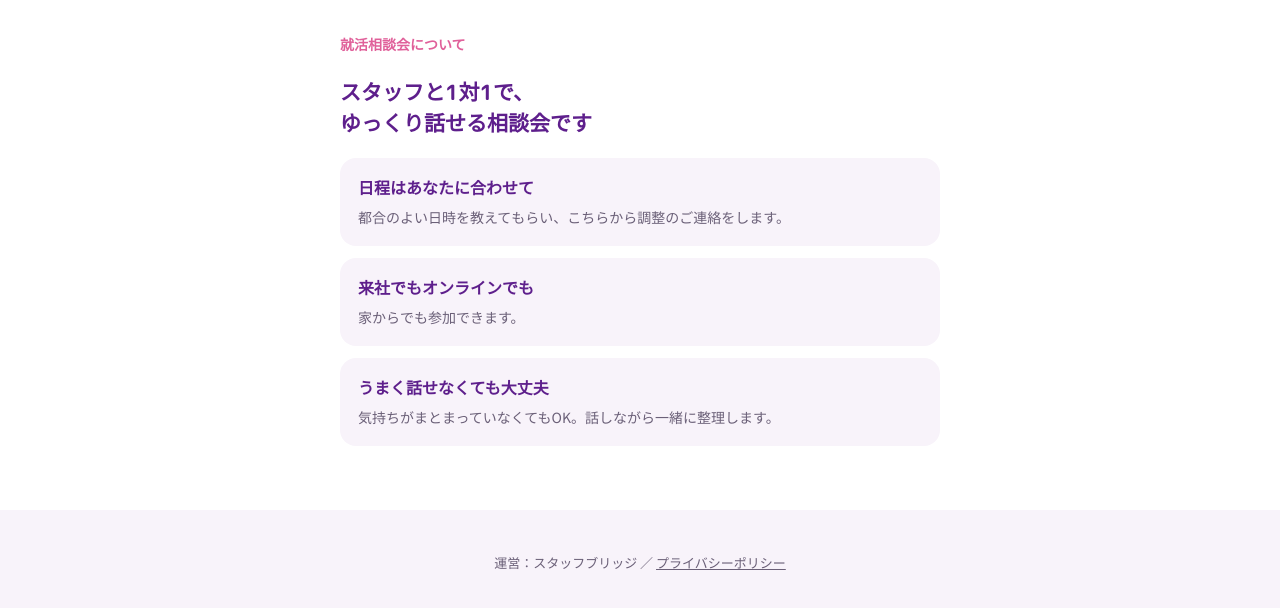
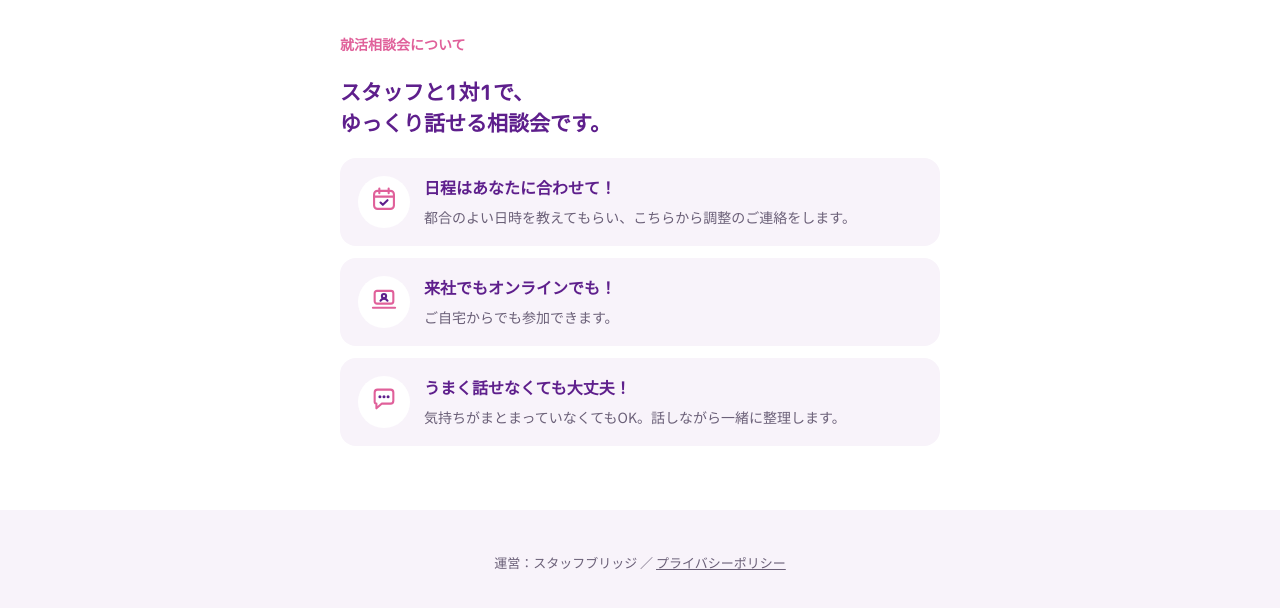
Before and after one commit to staff-bridge/sb-soudan, a plain HTML site: page index.html in a window 1280 px wide. Shown: the part 901-1509 px from the top of the page. Drawn offline with Linux system fonts and the light colour scheme.

Commit message:
相談会の説明の文言を変更し、各項目の左にアイコンを追加
Co-Authored-By: Claude Opus 5.5 <noreply@anthropic.com>

```diff
--- a/index.html
+++ b/index.html
@@ -15,7 +15,7 @@
 <link rel="preconnect" href="https://fonts.googleapis.com">
 <link rel="preconnect" href="https://fonts.gstatic.com" crossorigin>
 <link rel="stylesheet" href="https://fonts.googleapis.com/css2?family=M+PLUS+Rounded+1c:wght@500;700&family=Noto+Sans+JP:wght@400;500;700&display=swap">
-<link rel="stylesheet" href="css/style.css?v=20261116c">
+<link rel="stylesheet" href="css/style.css?v=20261116d">
 <style>
 /* トップ */
 .hero { padding: 28px 0 8px; display: flex; flex-direction: column; gap: 18px; }
@@ -42,7 +42,11 @@
 .about h2 { font-size: 21px; }
 .about .eyebrow { font-family: var(--display); color: var(--pink); font-weight: 700; font-size: 14px; }
 .points { list-style: none; margin: 0; padding: 0; display: grid; gap: 12px; }
-.points li { background: var(--surface); border-radius: var(--radius); padding: 16px 18px; display: flex; flex-direction: column; gap: 2px; }
+.points li { background: var(--surface); border-radius: var(--radius); padding: 16px 18px; display: flex; align-items: center; gap: 14px; }
+.points .ico { flex: none; width: 52px; height: 52px; border-radius: 50%; background: #fff; display: grid; place-items: center; }
+.points .ico svg { width: 28px; height: 28px; fill: none; stroke: var(--pink); stroke-width: 1.8; stroke-linecap: round; stroke-linejoin: round; }
+.points .ico .accent { stroke: var(--plum); }
+.points .pt { display: flex; flex-direction: column; gap: 2px; min-width: 0; }
 .points strong { font-family: var(--display); color: var(--plum); font-size: 16px; }
 .points span { font-size: 14px; color: var(--muted); }
 
@@ -122,11 +126,20 @@
 
     <div class="about">
       <span class="eyebrow">就活相談会について</span>
-      <h2>スタッフと1対1で、<br>ゆっくり話せる相談会です</h2>
+      <h2>スタッフと1対1で、<br>ゆっくり話せる相談会です。</h2>
       <ul class="points">
-        <li><strong>日程はあなたに合わせて</strong><span>都合のよい日時を教えてもらい、こちらから調整のご連絡をします。</span></li>
-        <li><strong>来社でもオンラインでも</strong><span>家からでも参加できます。</span></li>
-        <li><strong>うまく話せなくても大丈夫</strong><span>気持ちがまとまっていなくてもOK。話しながら一緒に整理します。</span></li>
+        <li>
+          <span class="ico" aria-hidden="true"><svg viewBox="0 0 24 24"><rect x="3.5" y="5" width="17" height="15.5" rx="3"/><path d="M3.5 10h17M8 3v4M16 3v4"/><path class="accent" d="M9 15l2 2 4-4"/></svg></span>
+          <div class="pt"><strong>日程はあなたに合わせて！</strong><span>都合のよい日時を教えてもらい、こちらから調整のご連絡をします。</span></div>
+        </li>
+        <li>
+          <span class="ico" aria-hidden="true"><svg viewBox="0 0 24 24"><rect x="4" y="5" width="16" height="11" rx="2"/><path d="M2.5 19.5h19"/><circle class="accent" cx="12" cy="9.5" r="1.8"/><path class="accent" d="M9 13.5c.6-1.2 1.7-1.8 3-1.8s2.4.6 3 1.8"/></svg></span>
+          <div class="pt"><strong>来社でもオンラインでも！</strong><span>ご自宅からでも参加できます。</span></div>
+        </li>
+        <li>
+          <span class="ico" aria-hidden="true"><svg viewBox="0 0 24 24"><path d="M4 6.5A2.5 2.5 0 0 1 6.5 4h11A2.5 2.5 0 0 1 20 6.5v7a2.5 2.5 0 0 1-2.5 2.5H10l-4.5 4v-4h0A1.5 1.5 0 0 1 4 14.5z"/><path class="accent" d="M8.5 10h.01M12 10h.01M15.5 10h.01" stroke-width="2.6"/></svg></span>
+          <div class="pt"><strong>うまく話せなくても大丈夫！</strong><span>気持ちがまとまっていなくてもOK。話しながら一緒に整理します。</span></div>
+        </li>
       </ul>
     </div>
   </section>
@@ -175,9 +188,9 @@
   </div>
 </footer>
 
-<script src="js/content.js?v=20261116c"></script>
-<script src="js/vendor/budoux-ja-0.6.4.min.js?v=20261116c"></script>
-<script src="js/common.js?v=20261116c"></script>
-<script src="js/quiz.js?v=20261116c"></script>
+<script src="js/content.js?v=20261116d"></script>
+<script src="js/vendor/budoux-ja-0.6.4.min.js?v=20261116d"></script>
+<script src="js/common.js?v=20261116d"></script>
+<script src="js/quiz.js?v=20261116d"></script>
 </body>
 </html>
```
Also changed, not shown: entry.html (+6 -6 lines), 1 other file.
